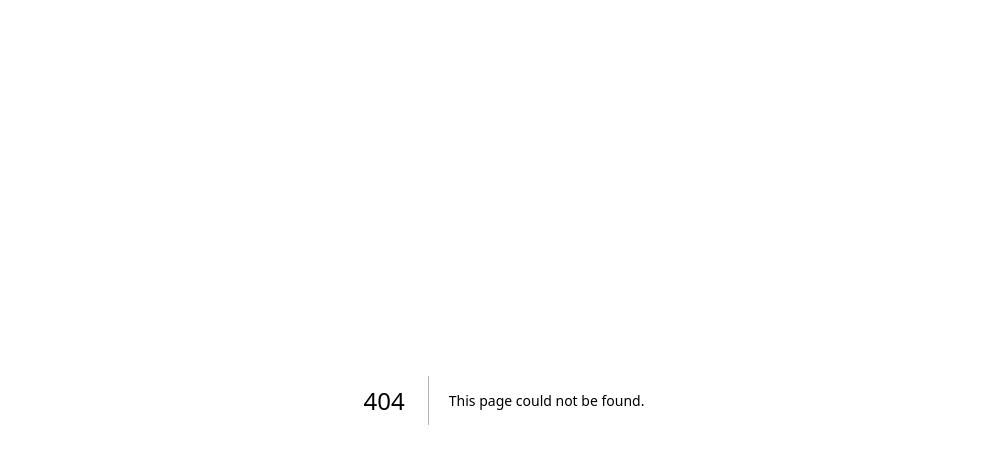
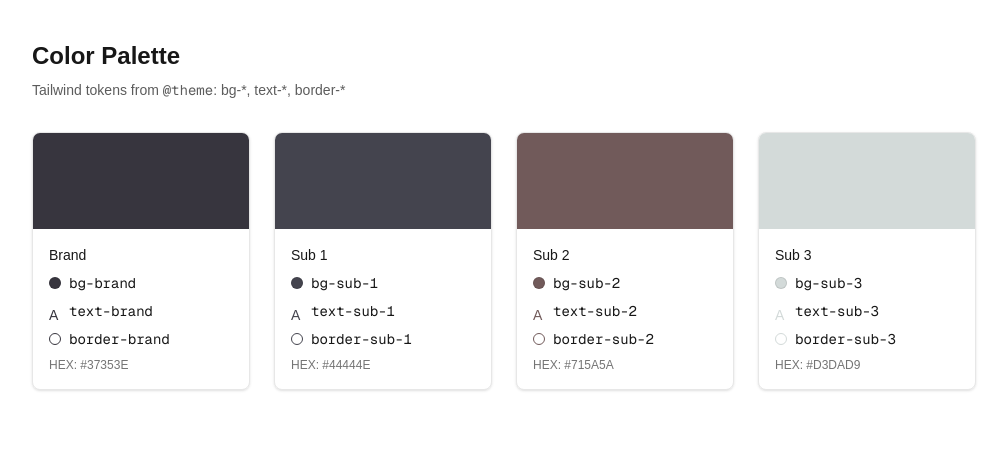
Before and after one commit to inosk/nextjs-sandbox, a Next.js app: page /colors in a window 1280 px wide. Before the commit this address had no page. Shown: the top 464 px of the page, without its empty margins (136-1143 px from the left). Built offline with nearby package versions, Linux system fonts and the light colour scheme.

Commit message:
配色を確認するページを実装

```diff
--- /dev/null
+++ b/src/app/colors/page.tsx
@@ -0,0 +1,68 @@
+export default function ColorsPage() {
+  const colors = [
+    {
+      label: "Brand",
+      hex: "#37353E",
+      bg: "bg-brand",
+      text: "text-brand",
+      border: "border-brand",
+    },
+    {
+      label: "Sub 1",
+      hex: "#44444E",
+      bg: "bg-sub-1",
+      text: "text-sub-1",
+      border: "border-sub-1",
+    },
+    {
+      label: "Sub 2",
+      hex: "#715A5A",
+      bg: "bg-sub-2",
+      text: "text-sub-2",
+      border: "border-sub-2",
+    },
+    {
+      label: "Sub 3",
+      hex: "#D3DAD9",
+      bg: "bg-sub-3",
+      text: "text-sub-3",
+      border: "border-sub-3",
+    },
+  ] as const;
+
+  return (
+    <div className="mx-auto max-w-5xl p-6 md:p-10">
+      <h1 className="text-2xl font-bold mb-2">Color Palette</h1>
+      <p className="text-sm text-foreground/70 mb-8">
+        Tailwind tokens from <code className="font-mono">@theme</code>: bg-*, text-*, border-*
+      </p>
+
+      <div className="grid gap-6 sm:grid-cols-2 md:grid-cols-4">
+        {colors.map((c) => (
+          <div
+            key={c.label}
+            className="rounded-lg overflow-hidden border border-foreground/10 shadow-sm"
+          >
+            <div className={`h-24 ${c.bg}`} />
+            <div className="p-4 space-y-2 text-sm">
+              <div className="font-medium">{c.label}</div>
+              <div className="flex items-center gap-2">
+                <span className={`inline-block size-3 rounded-full ${c.bg} ring-1 ring-inset ring-black/10`} />
+                <code className="font-mono">{c.bg}</code>
+              </div>
+              <div className="flex items-center gap-2">
+                <span className={`inline-block size-3 rounded-full ${c.text}`}>A</span>
+                <code className="font-mono">{c.text}</code>
+              </div>
+              <div className="flex items-center gap-2">
+                <span className={`inline-block size-3 rounded-full border ${c.border}`} />
+                <code className="font-mono">{c.border}</code>
+              </div>
+              <div className="text-xs text-foreground/60">HEX: {c.hex}</div>
+            </div>
+          </div>
+        ))}
+      </div>
+    </div>
+  );
+}
```
